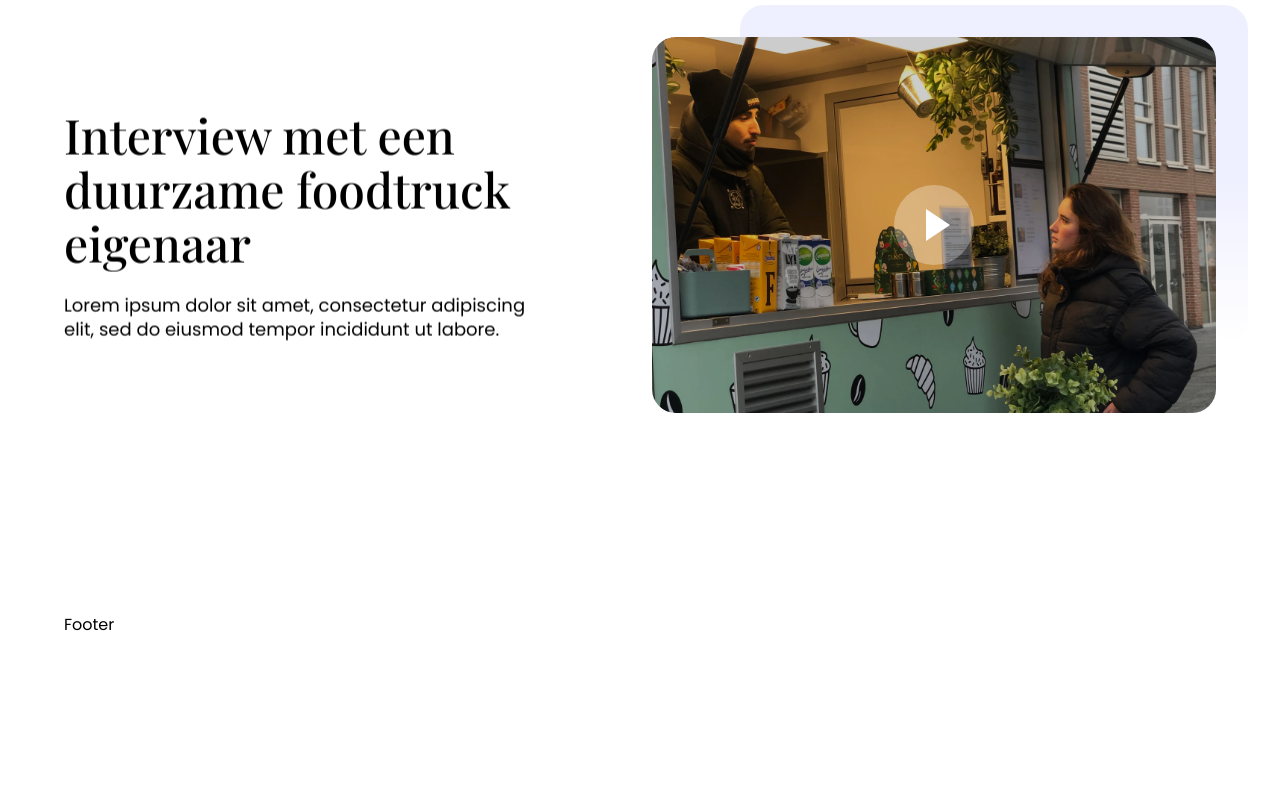
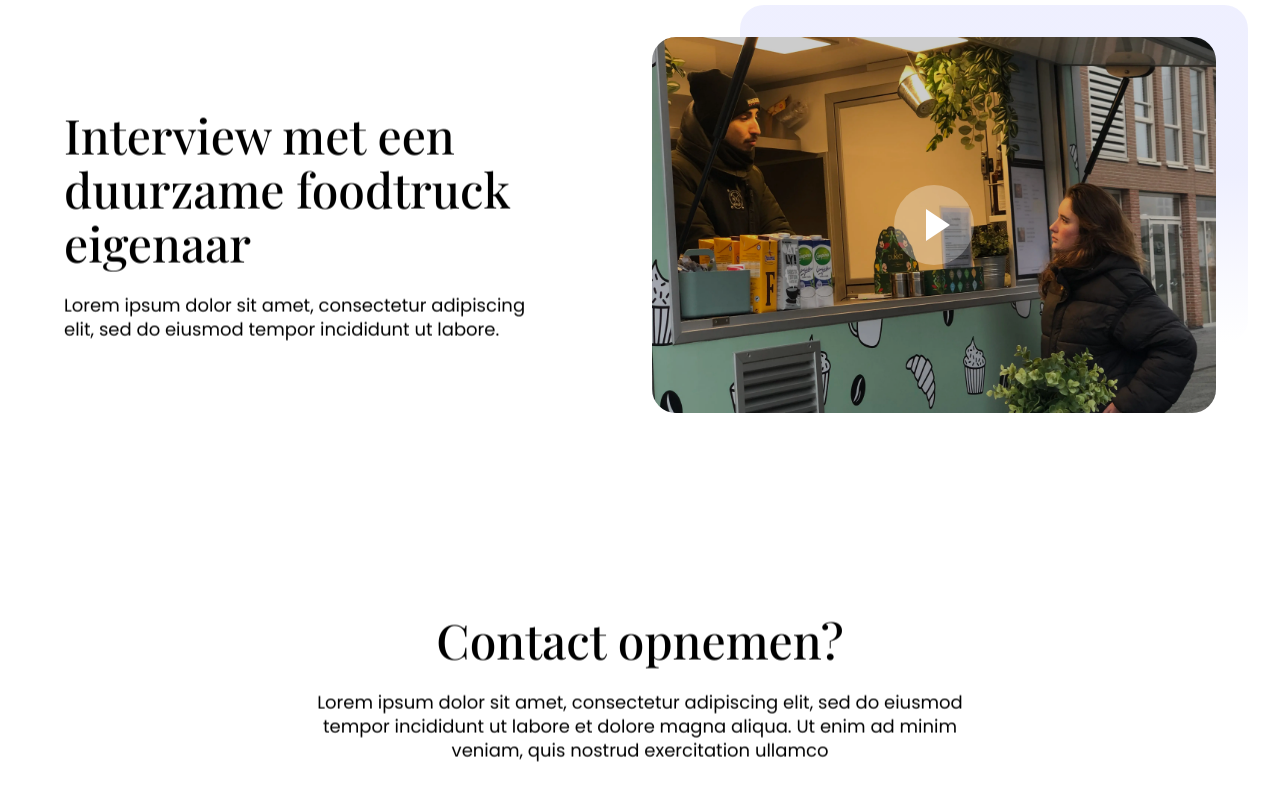
Before and after one commit to Tim-van-Gemert/Duurzaamheid-Op-Wielen, a Next.js app: page / in a window 1280 px wide. Shown: the part 1486-2286 px from the top of the page. Before the commit the page ends 2123 px from the top, so only its background shows below. Built offline with nearby package versions, Linux system fonts and the light colour scheme; a web font is replaced by a local one.

Commit message:
add contact section

```diff
--- a/src/app/components/footer.js
+++ b/src/app/components/footer.js
@@ -3,9 +3,8 @@
 export default function Footer() {
 
     return (
-        <footer className="mt-[200px]">
+        <footer className="mt-[100px]">
             <div className="container">
-                <p>Footer</p>
             </div>
         </footer>
     )
--- a/src/app/components/header.js
+++ b/src/app/components/header.js
@@ -6,36 +6,27 @@ export default function Header() {
 
     const menuItems = [
         {
-            label:"Interviews",
-            link:'#interviews'
+            label: "Interviews",
+            link: '#interviews'
         },
         {
-            label:'Contact',
-            link:'#contact'
+            label: 'Contact',
+            link: '#contact'
         },
     ];
 
     return (
         <header className='absolute z-50 flex items-center justify-center w-full py-6 md:py-10'>
             {/* Desktop Navigation */}
-            <div className="container items-center justify-between hidden w-full nav-bar:flex">
-                <ul className="relative z-10 flex items-center w-full gap-6">
-                    <div className="flex gap-6">
-                        {menuItems.slice(0, -1).map((item, index) => (
-                            <li key={item.link + index}>
-                                <a className="btn-bare btn-black-bare text-md relative before:absolute before:bottom-0 before:left-1/2 before:w-0 before:h-[1px] before:bg-black before:transition-all hover:before:w-full hover:before:left-0" href={item.link}>
-                                    {item.label}
-                                </a>
-                            </li>
-                        ))}
-                    </div>
-                    <div className="">
-                        <li>
-                            <a className="btn-bare btn-black-bare text-md relative before:absolute before:bottom-0 before:left-1/2 before:w-0 before:h-[1px] before:bg-black before:transition-all hover:before:w-full hover:before:left-0" href={menuItems[menuItems.length - 1].link}>
-                                {menuItems[menuItems.length - 1].label}
+            <div className="container items-center justify-start hidden w-full nav-bar:flex">
+                <ul className="relative z-10 flex items-center gap-6 w-fit">
+                    {menuItems.map((item, index) => (
+                        <li key={item.link + index}>
+                            <a className="btn-bare reveal-on-scroll btn-black-bare text-serif text-md relative before:absolute before:bottom-0 before:left-1/2 before:w-0 before:h-[1px] before:bg-black before:transition-all hover:before:w-full hover:before:left-0" href={item.link}>
+                                {item.label}
                             </a>
                         </li>
-                    </div>
+                    ))}
                 </ul>
             </div>
 
--- /dev/null
+++ b/src/app/components/modules/contact.js
@@ -0,0 +1,19 @@
+"use client"
+import React from 'react';
+
+export default function Contact() {
+  return (
+    <section id="contact" className="container relative w-full grid grid-cols-12 gap-6 mt-[120px] md:mt-[140px] lg:mt-[200px]">
+      {/* Content */}
+      <div className="col-span-12 mb-12 text-center reveal-on-scroll">
+        <h2 className="text-h2-sm md:text-h2-md lg:text-h2">Contact opnemen?</h2>
+        <p className="max-w-2xl mx-auto mt-6 text-sm md:text-base">
+          Lorem ipsum dolor sit amet, consectetur adipiscing elit, sed do eiusmod tempor
+          incididunt ut labore et dolore magna aliqua. Ut enim ad minim veniam, quis
+          nostrud exercitation ullamco
+        </p>
+      </div>
+
+    </section>
+  );
+}
--- a/src/app/components/modules/hero.js
+++ b/src/app/components/modules/hero.js
@@ -43,7 +43,7 @@ export default function Hero() {
           </div>
         </div>
       </div>
-      <div className="col-span-12 md:col-span-6 grid grid-cols-7 md:grid-cols-6 relative mt-6 md:mt-0 lg:mt-[-91px]">
+      <div className="col-span-12 md:col-span-6 grid grid-cols-7 md:grid-cols-6 relative mt-6 md:mt-0 lg:mt-[-91px] ">
         <div className="col-span-3 col-start-5  md:col-start-4 row-start-1 md:min-w-[230px] lg:min-w-[322px]  aspect-[2/3] rounded-3xl overflow-hidden reveal-on-scroll shadow-lg">
           <img src="/images/interview_annie-marie_rakhorst.jpeg" alt="Interview met Anne-Marie Rakhorst" className="object-cover object-center w-full h-full " />
         </div>
--- a/src/app/page.js
+++ b/src/app/page.js
@@ -2,7 +2,7 @@
 import React from "react";
 import Hero from './components/modules/hero';
 import VideoSection from './components/modules/video-section';
-
+import Contact from './components/modules/contact';
 export default function Home() {
   return (
     <main className="flex flex-col h-full">
@@ -32,7 +32,7 @@ export default function Home() {
         />
       </div>
 
-
+      <Contact />
     </main>
   );
 }
```
